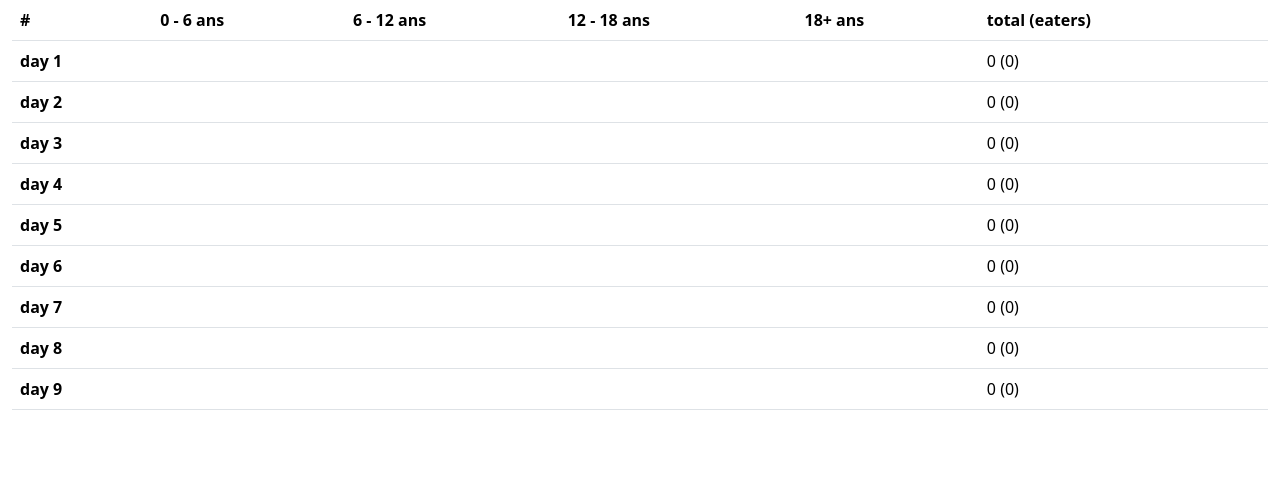
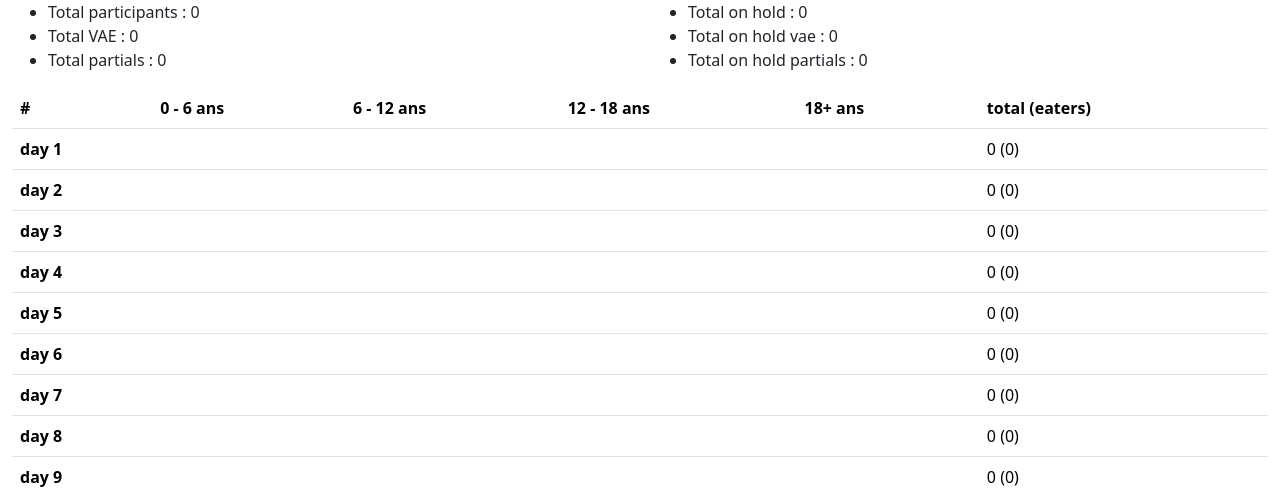
Before and after one commit to acelpb/dyn_signup, a Django app: page /kitchen/ in a window 1280 px wide. Shown: the part 80-577 px from the top of the page. Run offline with Django 3.2, Linux system fonts and the light colour scheme; data that the repository does not hold is empty.

Commit message:
feat: add totals in kitchen page

```diff
--- a/signup2023/templates/signup/kitchen.html
+++ b/signup2023/templates/signup/kitchen.html
@@ -5,6 +5,20 @@
 
 
 {% block content %}
+    <div class="row">
+        <ul class="col-md-6 px-5">
+            <li>Total participants : {{ total_signups }}</li>
+            <li>Total VAE : {{ total_vae }}</li>
+            <li>Total partials : {{ total_partials }}</li>
+        </ul>
+        <ul class="col-md-6 px-5">
+            <li>Total on hold : {{ total_on_hold }}</li>
+            <li>Total on hold vae : {{ total_on_hold_vae }}</li>
+            <li>Total on hold partials : {{ total_on_hold_partial }}</li>
+        </ul>
+    </div>
+
+
     <table class="table">
         <thead>
             <tr>
--- a/signup2023/views.py
+++ b/signup2023/views.py
@@ -126,6 +126,12 @@ class KitchenView(TemplateView):
     template_name = "signup/kitchen.html"
 
     def get_context_data(self, **context):
+        active = Participant.objects.filter(
+            signup_group__year=settings.DYNAMOBILE_LAST_DAY.year,
+            signup_group__validated_at__isnull=False,
+            signup_group__on_hold=False,
+            signup_group__cancelled_at__isnull=True,
+        )
         days = (
             ("day1", "day 1"),
             ("day2", "day 2"),
@@ -140,11 +146,7 @@ class KitchenView(TemplateView):
         context["days"] = {
             label: {
                 k: v
-                for k, v in Participant.objects.filter(
-                    signup_group__year=settings.DYNAMOBILE_LAST_DAY.year,
-                    signup_group__validated_at__isnull=False,
-                    signup_group__on_hold=False,
-                    signup_group__cancelled_at__isnull=True,
+                for k, v in active.filter(
                     **{field: True},
                 )
                 .values(
@@ -167,6 +169,27 @@ class KitchenView(TemplateView):
             context["days"][label]["eaters"] = total - context["days"][label].get(
                 "a0_6", 0
             )
+
+        context["total_signups"] = active.count()
+        context["total_vae"] = active.filter(vae=True).count()
+        context["total_partials"] = active.filter(
+            Q(day1=False)
+            | Q(day2=False)
+            | Q(day3=False)
+            | Q(day4=False)
+            | Q(day5=False)
+            | Q(day6=False)
+            | Q(day7=False)
+            | Q(day8=False)
+            | Q(day9=False)
+        ).count()
+        context["total_on_hold"] = active.filter(signup_group__on_hold=True).count()
+        context["total_on_hold_vae"] = active.filter(
+            signup_group__on_hold_vae=True
+        ).count()
+        context["total_on_hold_partial"] = active.filter(
+            signup_group__on_hold_partial=True
+        ).count()
 
         return super().get_context_data(**context)
 
```
